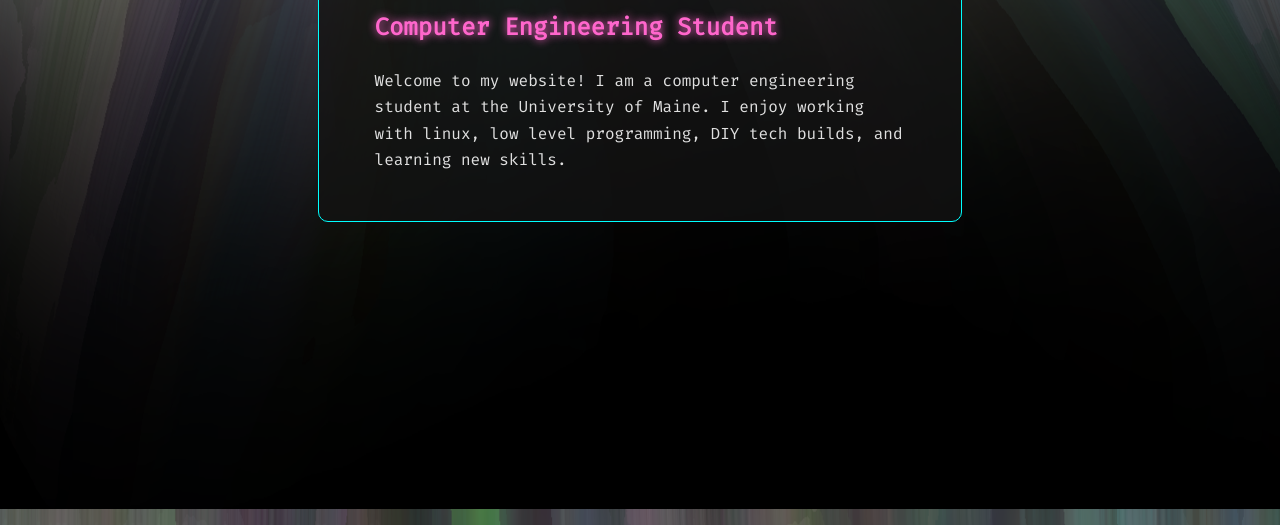
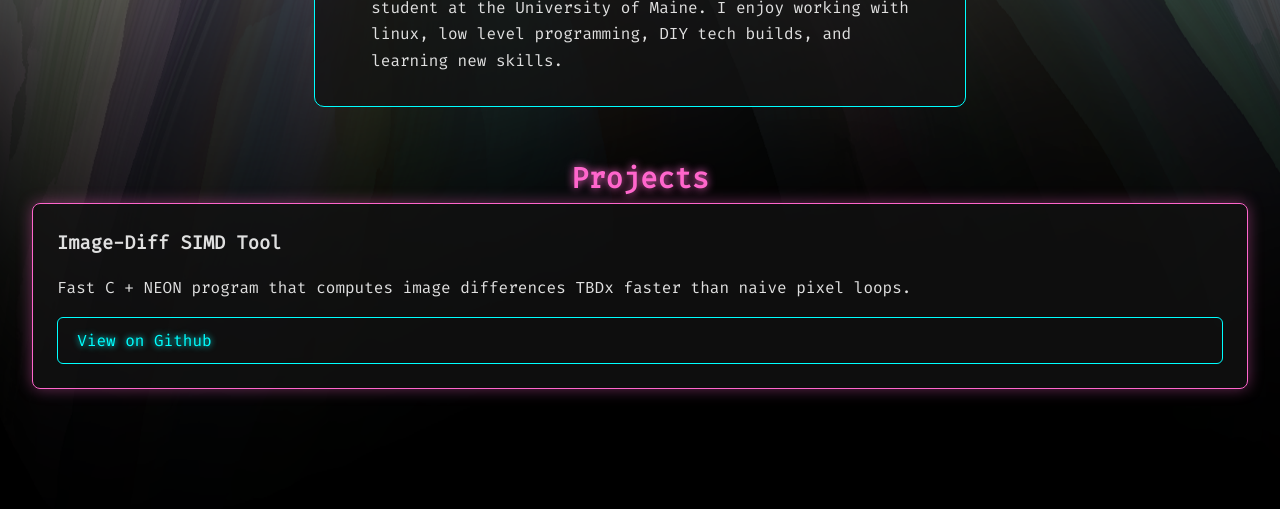
Before and after one commit to Gavin-Wood4/portfolio-website, a plain HTML site: page index.html in a window 1280 px wide. Shown: the part 291-816 px from the top of the page. Drawn offline with Linux system fonts and the light colour scheme.

Commit message:
Added project card and grid layout, alongside button styling.

```diff
--- a/index.html
+++ b/index.html
@@ -37,5 +37,24 @@
 				Welcome to my website! I am a computer engineering student at the University of Maine. I enjoy working with linux, low level programming, DIY tech builds, and learning new skills.
 			</p>
 		</section>
+
+		<section id="projects">
+			<h2 class="section-title">Projects</h2>
+			<div class="project-grid">
+				<article class="project-card">
+					<h3>Image-Diff SIMD Tool</h3>
+					<p>
+						Fast C + NEON program that computes image
+						differences TBDx faster than naive pixel loops.
+					</p>
+					<a
+						href="https://github.com/Gavin-Wood4/image-diff"
+						target="_blank"
+						class="btn"
+						>View on Github
+					</a>
+				</article>
+			</div>
+		</section>
 	</main>
 </html>
--- a/style.css
+++ b/style.css
@@ -1,3 +1,8 @@
+* {
+	margin: 0;
+	padding: 0;
+}
+
 body {
 	background: url('site_background.png') no-repeat center center fixed;
 	background-size: cover;
@@ -30,7 +35,6 @@ nav ul {
 nav a {
 	color: #00ffff;
 	text-decoration: none;
-	font-weight: 500;
 	text-shadow: 0 0 6px #00ffff;
 	transition: 0.2s ease;
 }
@@ -48,6 +52,12 @@ nav a:hover {
 	color: #ff66cc;
 	text-shadow: 0 0 8px #ff66cc;
 }
+.section-title {
+	text-align: center;
+	font-size: 1.8rem;
+	color: #ff66cc;
+	text-shadow: 0 0 8px #ff66cc;
+}
 
 .card {
 	background: rgba(18, 18, 18, 0.78);
@@ -57,3 +67,38 @@ nav a:hover {
 	max-width: 42%; /* life */
 	margin: 3rem auto;
 }
+
+.project-grid {
+	display: grid;
+	grid-template-columns: repeat(auto-fit, minmax(270px, 1fr));
+	gap: 2rem;
+	padding: 0 2rem 5.5rem;
+}
+
+.project-card {
+	background: rgba(18, 18, 18, 0.78);
+	border: 1px solid #ff66cc;
+	border-radius: 8px;
+	padding: 1.5rem;
+	box-shadow: 0 0 15px #ff66cc66;
+	display: flex;
+	flex-direction: column;
+	justify-content: flex-start;
+	gap: 1rem;
+}
+
+.btn {
+  display: inline-block;
+  padding: 0.6rem 1.2rem;
+  border: 1px solid #00ffff;
+  border-radius: 6px;
+  color: #00ffff;
+  text-decoration: none;
+  text-shadow: 0 0 6px #00ffff;
+  transition: 0.25s ease;
+}
+.btn:hover {
+  background: #00ffff;
+  color: #121212;
+  box-shadow: 0 0 12px #00ffff;
+}
```
